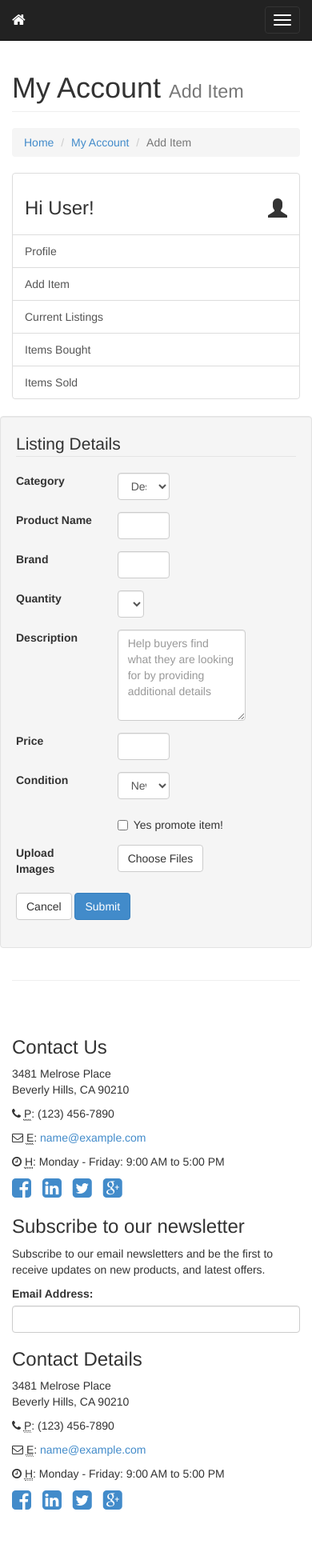
After one commit to bernardzammit/UID-Assignment, a PHP site: page /addItem.php in a window 390 px wide; the page is wider, and only the part inside the window is pictured. The commit adds this page. Shown: that part at 80% size. Run offline with PHP 8.4, Linux system fonts and the light colour scheme.

Commit message:
Fl-ahhar hallini naghmel commit :dancer:

```diff
--- /dev/null
+++ b/UID-new/addItem.php
@@ -0,0 +1,163 @@
+<?php include 'header.php'; ?>
+
+<!DOCTYPE html>
+<html lang="en">
+
+<head>
+
+</head>
+
+<body>
+	<!-- Page Content -->
+    <div class="container">
+
+        <!-- Page Heading/Breadcrumbs -->
+        <div class="row">
+            <div class="col-lg-12">
+                <h1 class="page-header">My Account
+                    <small>Add Item</small>
+                </h1>
+                <ol class="breadcrumb">
+                    <li><a href="index.php">Home</a></li>
+					<li><a href="index.php">My Account</a></li>
+                    <li class="active">Add Item</li>
+                </ol>
+            </div>
+        </div>
+        <!-- /.row -->
+
+		<?php include 'sidebar.php'; ?>
+
+		 <!-- Content Row -->
+        <div class="row">
+            <div class="col-lg-2">
+            </div>
+
+            <div class="col-lg-8">
+              <div class="well">
+                <form name = "addItem" id="addItemForm" class="form-horizontal">
+                    <fieldset>
+                        <legend>Listing Details</legend>
+							<div class="form-group">
+								<label for="category" class="col-lg-4 col-xs-4 control-label">Category</label>
+								<div class="col-lg-3 col-xs-3">
+									<select class="form-control" id="category">
+										<option>Desktops</option>
+										<option>Mobiles</option>
+										<option>Software</option>
+										<option>Tablets</option>
+										</select>
+								</div>
+							</div>
+
+							<div class="form-group">
+                              <label for="productName" class="col-lg-4 col-xs-4 control-label">Product Name</label>
+                              <div class="col-lg-3 col-xs-3">
+                                <span class="nameFirst">
+                                    <input type="text" class="form-control" id="PName" placeholder= "">
+                                </span>
+                              </div>
+                            </div>
+
+                            <div class="form-group">
+                              <label for="brand" class="col-lg-4 col-xs-4 control-label">Brand</label>
+                              <div class="col-lg-3 col-xs-3">
+                                <span class="brand">
+                                    <input type="text" class="form-control" id="FName" placeholder= "">
+                                </span>
+                              </div>
+                            </div>
+
+                            <div class="form-group">
+								<label for="quanity" class="col-lg-4 col-xs-4 control-label">Quantity</label>
+								<div class="col-lg-2 col-xs-2">
+									<select class="form-control" id="quantity">
+										<option>1</option>
+										<option>2</option>
+										<option>3</option>
+										<option>4</option>
+										<option>5</option>
+										<option>6</option>
+										<option>7</option>
+										<option>8</option>
+										<option>9</option>
+										<option>10</option>
+										</select>
+								</div>
+							</div>
+
+							<div class="form-group">
+                                <label for="descrption" class="col-lg-4 col-xs-4 control-label">Description</label>
+                                <div class="col-lg-6 col-xs-6">
+                                    <textarea class="form-control" rows="5" id="description" placeholder= "Help buyers find what they are looking for by providing additional details"></textarea>
+                                </div>
+                            </div>
+
+							<div class="form-group">
+                              <label for="price" class="col-lg-4 col-xs-4 control-label">Price</label>
+                              <div class="col-lg-3 col-xs-3">
+                                <span class="price">
+                                    <input type="text" class="form-control" id="price" placeholder= "">
+                                </span>
+                              </div>
+                            </div>
+
+                            <div class="form-group">
+								<label for="condition" class="col-lg-4 col-xs-4 control-label">Condition</label>
+								<div class="col-lg-3 col-xs-3">
+									<select class="form-control" id="condition">
+										<option>New</option>
+										<option>Good</option>
+										<option>Acceptable</option>
+										</select>
+								</div>
+							</div>
+
+							<div class="form-group">
+                                <label for="textArea" class="col-lg-4 col-xs-4 control-label"></label>
+                                <div class="checkbox col-lg-8 col-xs-8">
+                                  <label>
+                                    <input type="checkbox"> Yes promote item!
+                                  </label>
+                                </div>
+
+                            </div>
+
+                            <div class="form-group">
+                              <label for="price" class="col-lg-4 col-xs-4 control-label">Upload Images</label>
+                              <div class="col-lg-3 col-xs-3">
+								<button class="btn btn-default">Choose Files</button>
+                              </div>
+                            </div>
+
+
+
+
+                            <div class="form-group">
+                              <div class="col-lg-8 col-lg-offset-8">
+                                <button class="btn btn-default">Cancel</button>
+                                <button type="submit" class="btn btn-primary">Submit</button>
+                              </div>
+                            </div>
+
+                    </fieldset>
+                </form>
+              </div>
+            </div>
+        </div>
+        <!-- /.row -->
+
+    <?php include 'footer.php'; ?>
+
+    </div>
+    <!-- /.container -->
+
+    <!-- jQuery -->
+    <script src="js/jquery.js"></script>
+
+    <!-- Bootstrap Core JavaScript -->
+    <script src="js/bootstrap.min.js"></script>
+
+</body>
+
+</html>
--- a/UID-new/sidebar.php
+++ b/UID-new/sidebar.php
@@ -36,8 +36,8 @@
 					<p class="list-group-item"><b>Items Bought: </b></p>
 				-->
 
-                    <a href="index.html" class="list-group-item">Profile</a>
-                    <a href="about.html" class="list-group-item">Add Item</a>
+                    <a href="profile.php" class="list-group-item">Profile</a>
+                    <a href="addItem.php" class="list-group-item">Add Item</a>
                     <a href="services.html" class="list-group-item">Current Listings</a>
                     <a href="itemsBought.php" class="list-group-item">Items Bought</a>
                     <a href="itemsSold.php" class="list-group-item">Items Sold</a>
```
Also changed, not shown: UID-new/itemsSold.php (added, +116 -0 lines), UID-new/profile.php (added, +51 -0 lines).
